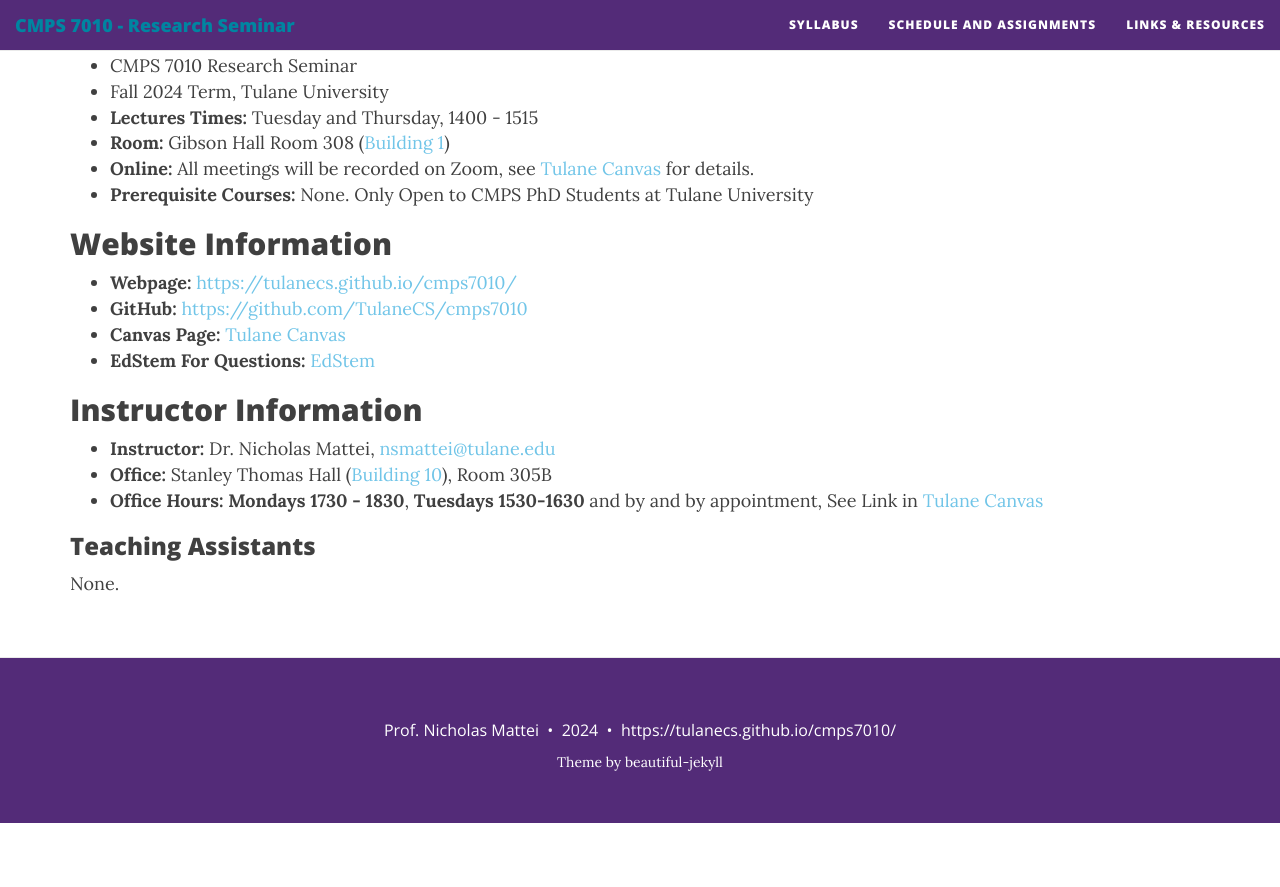
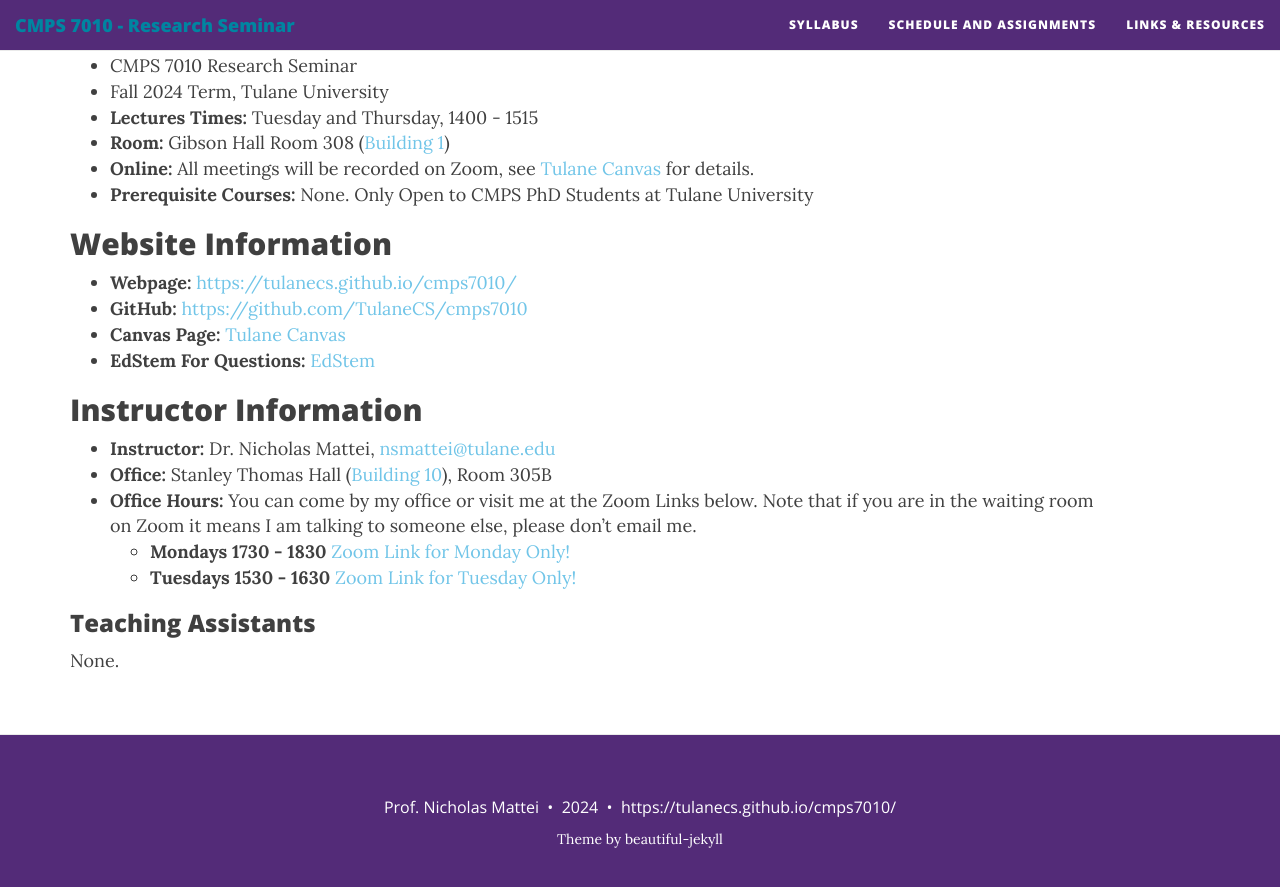
Before and after one commit to TulaneCS/cmps7010, a Jekyll site: the page built from index.md, in a window 1280 px wide and 900 px high, scrolled down 1386 px. Shown: the top 887 px of the window. Built offline with Jekyll 4.4.1, drawn with Linux system fonts in a browser that asks for light colours; nearby versions of some CDN libraries; before the commit the page ends 2209 px from its top, so only the background shows below that.

Commit message:
updated with zoom links

```diff
--- a/index.md
+++ b/index.md
@@ -23,7 +23,9 @@ published: true
 ## Instructor Information
 * **Instructor:** Dr. Nicholas Mattei, <nsmattei@tulane.edu>
 * **Office:** Stanley Thomas Hall ([Building 10](https://admission.tulane.edu/map)), Room 305B
-* **Office Hours:** **Mondays 1730 - 1830**, **Tuesdays 1530-1630** and by and by appointment, See Link in [Tulane Canvas](https://tulane.instructure.com/)
+* **Office Hours:** You can come by my office or visit me at the Zoom Links below. Note that if you are in the waiting room on Zoom it means I am talking to someone else, please don't email me.
+  * **Mondays 1730 - 1830** [Zoom Link for Monday Only!](https://tulane.zoom.us/j/91431647656)
+  * **Tuesdays 1530 - 1630** [Zoom Link for Tuesday Only!](https://tulane.zoom.us/j/92164499494)
 
 ### Teaching Assistants
 
```
